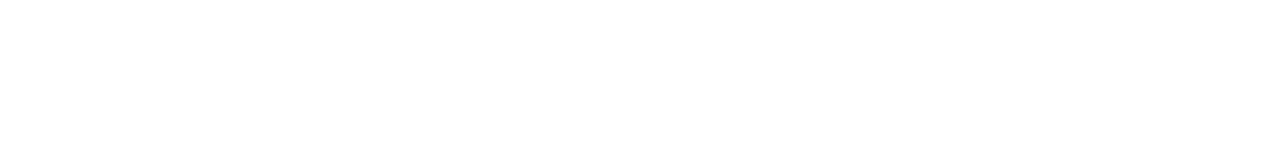
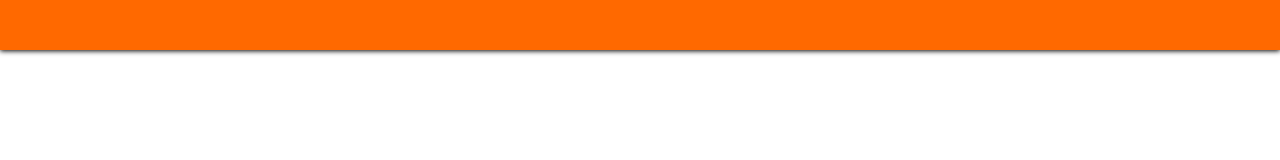
Before and after one commit to Seko461/html-css-boolando, a plain HTML site: page index.html in a window 1280 px wide. Drawn offline with Linux system fonts and the light colour scheme.

Commit message:
header style

```diff
--- a/assets/css/style.css
+++ b/assets/css/style.css
@@ -0,0 +1,25 @@
+* {
+    margin: 0;
+    padding: 0;
+    box-sizing: border-box;
+}
+
+:root {
+    --boolando-primary: rgba(255, 105, 0, 1);
+    --boolando-secondary: rgba(26, 26, 26, 1);
+    --boolando-red: rgba(255, 0, 0, 1);
+    --boolando-green: rgba(0, 128, 1, 1);
+}
+
+/* #region header */
+.site_header {
+    /* border: 1px solid; */
+    width: 100vw;
+    height: 50px;
+    background-color: var(--boolando-primary);
+    position: fixed;
+    top: 0;
+    left: 0;
+    z-index: 999;
+    box-shadow: 0px 1px 5px black;
+}
--- a/index.html
+++ b/index.html
@@ -6,7 +6,7 @@
     <meta http-equiv="X-UA-Compatible" content="IE=edge">
     <meta name="viewport" content="width=device-width, initial-scale=1.0">
     <title>Boolando</title>
-    <link rel="stylesheet" href="../html-css-boolando/assets/css/style.css">
+    <link rel="stylesheet" href="./assets/css/style.css">
 </head>
 
 <body>
```
